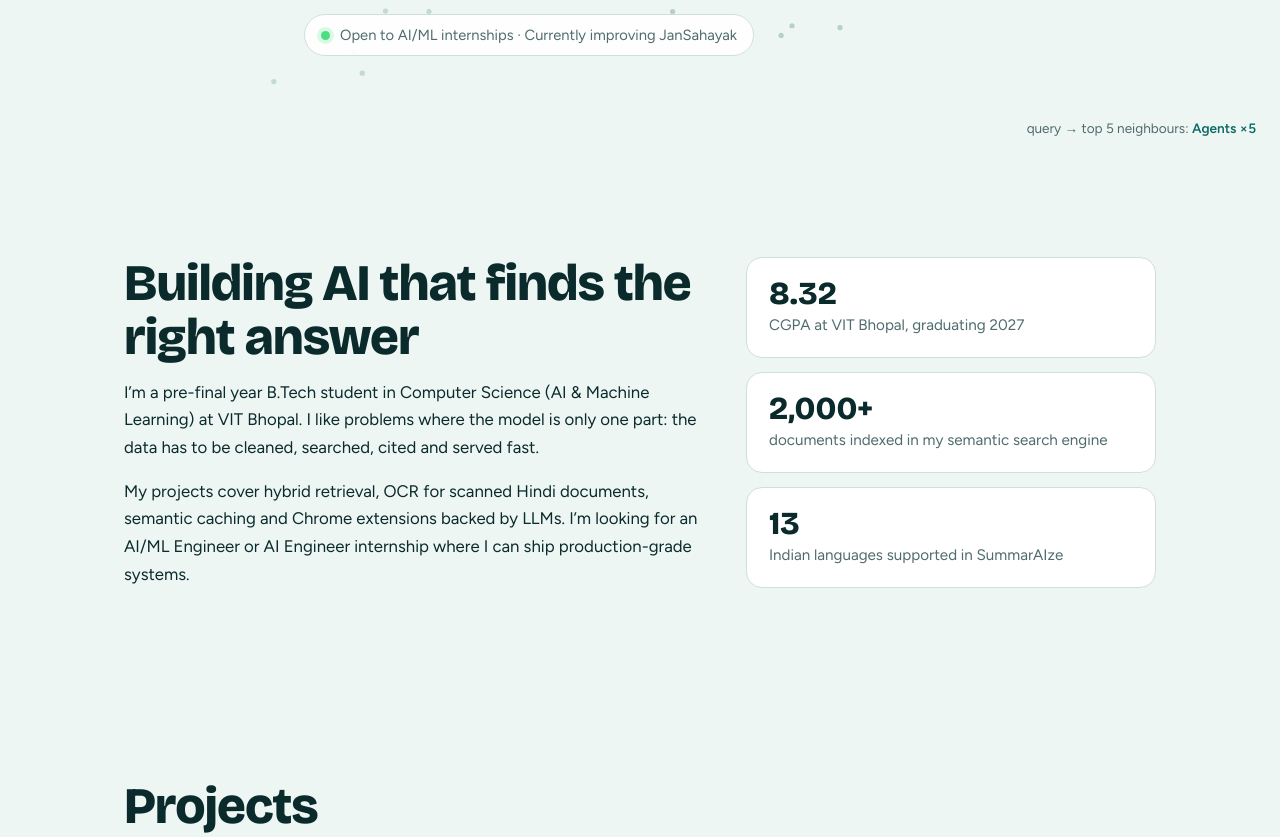
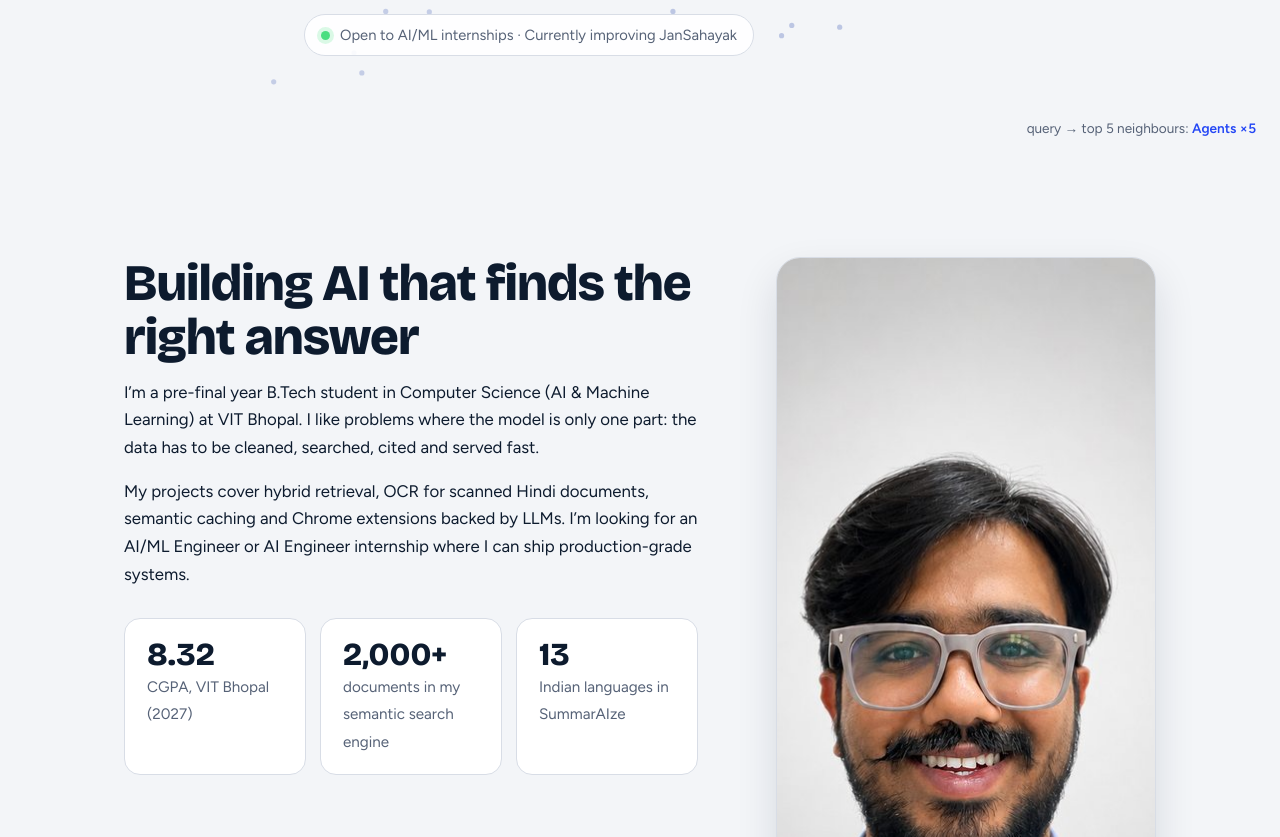
Before and after one commit to LavishDixit/Portfolio, a plain HTML site: page index.html in a window 1280 px wide. Shown: the part 639-1476 px from the top of the page. Drawn offline with nearby package versions, Linux system fonts and the light colour scheme.

Commit message:
Add files via upload
Image added

```diff
--- a/index.html
+++ b/index.html
@@ -14,8 +14,8 @@
 <link href="https://fonts.googleapis.com/css2?family=Bricolage+Grotesque:opsz,wght@12..96,500;12..96,700;12..96,800&family=Figtree:wght@400;500;600&display=swap" rel="stylesheet">
 <style>
 :root{
-  --bg:#eef6f3; --bg2:#ffffff; --line:#cfe0da; --text:#0a2a2c; --muted:#4f6b6c;
-  --violet:#0b6b66; --hi:#bdf0d9;
+  --bg:#f3f5f8; --bg2:#ffffff; --line:#d8dde6; --text:#0d1b2e; --muted:#566277;
+  --violet:#2346f5; --hi:#ffe14d;
   --display:'Bricolage Grotesque','Segoe UI',system-ui,sans-serif;
   --body:'Figtree','Segoe UI',system-ui,sans-serif;
   color-scheme:light;
@@ -27,7 +27,7 @@ a{color:inherit}
 :focus-visible{outline:2px solid var(--violet);outline-offset:3px;border-radius:4px}
 .wrap{max-width:1080px;margin:0 auto;padding:0 24px}
 #progress{position:fixed;top:0;left:0;height:3px;width:0;background:var(--violet);z-index:30}
-nav{position:fixed;top:0;left:0;right:0;z-index:20;background:rgba(238,246,243,.88);backdrop-filter:blur(10px);border-bottom:1px solid var(--line)}
+nav{position:fixed;top:0;left:0;right:0;z-index:20;background:rgba(243,245,248,.88);backdrop-filter:blur(10px);border-bottom:1px solid var(--line)}
 nav .wrap{display:flex;align-items:center;justify-content:space-between;height:60px}
 .logo{font:800 1.15rem var(--display);text-decoration:none}
 nav ul{display:flex;gap:26px;list-style:none}
@@ -36,7 +36,7 @@ nav ul a:hover{color:var(--text)}
 .btn{display:inline-block;padding:12px 22px;border-radius:999px;font-weight:600;text-decoration:none;border:1px solid var(--line);transition:transform .2s,background .2s}
 .btn:hover{transform:translateY(-2px)}
 .btn.main{background:var(--violet);border-color:var(--violet);color:#fff}
-.btn.main:hover{background:#08524e}
+.btn.main:hover{background:#1a37c9}
 .btn.ghost:hover{background:var(--bg2)}
 
 .hero{position:relative;min-height:100vh;display:flex;align-items:center;overflow:hidden;padding-top:60px}
@@ -59,23 +59,24 @@ h2{font:800 clamp(2rem,5vw,3.2rem)/1.05 var(--display);letter-spacing:-.02em;mar
 
 .about{display:grid;grid-template-columns:1.4fr 1fr;gap:48px;align-items:start}
 .about p+p{margin-top:16px}
-.facts{display:grid;gap:14px}
+.facts{display:grid;grid-template-columns:repeat(auto-fit,minmax(150px,1fr));gap:14px;margin-top:30px}
+.photo{width:100%;max-width:380px;aspect-ratio:4/5;object-fit:cover;object-position:50% 18%;border-radius:24px;border:1px solid var(--line);box-shadow:0 18px 40px rgba(13,27,46,.12);justify-self:end}
 .fact{background:var(--bg2);border:1px solid var(--line);border-radius:16px;padding:18px 22px}
 .fact strong{display:block;font:800 2rem/1.1 var(--display)}
 .fact span{color:var(--muted);font-size:.95rem}
 
 .stack{padding-bottom:40px}
-.card{position:sticky;top:calc(84px + var(--i) * 26px);background:var(--bg2);border:1px solid var(--line);border-radius:24px;padding:34px;margin-bottom:34px;box-shadow:0 -14px 30px rgba(10,42,44,.10)}
+.card{position:sticky;top:calc(84px + var(--i) * 26px);background:var(--bg2);border:1px solid var(--line);border-radius:24px;padding:34px;margin-bottom:34px;box-shadow:0 -14px 30px rgba(13,27,46,.10)}
 .card:nth-child(even){background:var(--bg2)}
 .card h3{font:700 clamp(1.4rem,3vw,2rem)/1.15 var(--display);letter-spacing:-.01em}
 .when{color:var(--muted);font-size:.92rem;margin:6px 0 14px}
-.tag{display:inline-block;margin-left:10px;padding:2px 12px;background:var(--hi);border:1px solid #7fd3b2;color:var(--text);border-radius:999px;font:600 .78rem var(--body);vertical-align:middle}
+.tag{display:inline-block;margin-left:10px;padding:2px 12px;background:var(--hi);color:var(--text);border-radius:999px;font:600 .78rem var(--body);vertical-align:middle}
 .why{font-style:italic;color:var(--muted);margin-bottom:16px;max-width:42em}
 .card ul{padding-left:20px;max-width:46em}
 .card li{margin-bottom:9px}
 .card li::marker{color:var(--violet)}
 .chips{display:flex;flex-wrap:wrap;gap:8px;margin-top:18px}
-.chips span{padding:4px 12px;border-radius:999px;background:#dcf1e9;color:#0a5a56;font-size:.86rem}
+.chips span{padding:4px 12px;border-radius:999px;background:#e8edff;color:#1b36c4;font-size:.86rem}
 .links{margin-top:20px;display:flex;gap:12px;flex-wrap:wrap}
 .links a{font-weight:600;color:var(--violet);text-underline-offset:4px}
 
@@ -98,6 +99,7 @@ footer{text-align:center;color:var(--muted);font-size:.88rem;padding:34px 0 50px
 @media (max-width:760px){
   nav ul{display:none}
   .about{grid-template-columns:1fr}
+  .photo{justify-self:start;max-width:300px}
   .card{padding:24px;top:calc(76px + var(--i) * 16px)}
   #readout{left:24px;right:auto;text-align:left;bottom:14px}
 }
@@ -140,12 +142,13 @@ footer{text-align:center;color:var(--muted);font-size:.88rem;padding:34px 0 50px
     <h2>Building AI that finds the right answer</h2>
     <p>I’m a pre-final year B.Tech student in Computer Science (AI &amp; Machine Learning) at VIT Bhopal. I like problems where the model is only one part: the data has to be cleaned, searched, cited and served fast.</p>
     <p>My projects cover hybrid retrieval, OCR for scanned Hindi documents, semantic caching and Chrome extensions backed by LLMs. I’m looking for an AI/ML Engineer or AI Engineer internship where I can ship production-grade systems.</p>
+    <div class="facts">
+      <div class="fact"><strong>8.32</strong><span>CGPA, VIT Bhopal (2027)</span></div>
+      <div class="fact"><strong>2,000+</strong><span>documents in my semantic search engine</span></div>
+      <div class="fact"><strong>13</strong><span>Indian languages in SummarAIze</span></div>
+    </div>
   </div>
-  <div class="facts">
-    <div class="fact"><strong>8.32</strong><span>CGPA at VIT Bhopal, graduating 2027</span></div>
-    <div class="fact"><strong>2,000+</strong><span>documents indexed in my semantic search engine</span></div>
-    <div class="fact"><strong>13</strong><span>Indian languages supported in SummarAIze</span></div>
-  </div>
+  <img class="photo" src="lavish.jpg" alt="Lavish Dixit, smiling, in a blue shirt and grey glasses" width="720" height="1081" loading="lazy">
 </div></section>
 
 <section id="projects"><div class="wrap">
@@ -252,7 +255,7 @@ addEventListener('scroll',prog,{passive:true});prog();
 (function(){
   var cv=document.getElementById('space'),cx=cv.getContext('2d'),out=document.getElementById('readout');
   var reduce=matchMedia('(prefers-reduced-motion: reduce)').matches;
-  var topics=['RAG','OCR','Embeddings','Agents','APIs'],cols=['#8fb5af','#7fa9a3','#a2c2bd','#6f9c96','#b3cfca'];
+  var topics=['RAG','OCR','Embeddings','Agents','APIs'],cols=['#9aa9d4','#8fa0cf','#a9b6dc','#7f95c9','#b4bfe0'];
   var W,H,dpr,pts=[],q={x:0,y:0,on:false,user:false},t=0;
   function gauss(){return Math.random()+Math.random()+Math.random()-1.5}
   function build(){
@@ -276,15 +279,15 @@ addEventListener('scroll',prog,{passive:true});prog();
     pts.forEach(function(p){
       var hit=set.indexOf(p)>-1;
       cx.beginPath();cx.arc(p.x,p.y,hit?5:2.6,0,6.28);
-      cx.fillStyle=hit?'#0b6b66':cols[p.c];cx.globalAlpha=hit?1:.75;cx.fill();
+      cx.fillStyle=hit?'#2346f5':cols[p.c];cx.globalAlpha=hit?1:.75;cx.fill();
     });
     cx.globalAlpha=1;
     if(q.on){
       near.forEach(function(n){
         cx.beginPath();cx.moveTo(q.x,q.y);cx.lineTo(n.p.x,n.p.y);
-        cx.strokeStyle='rgba(11,107,102,.45)';cx.lineWidth=1.2;cx.stroke();
+        cx.strokeStyle='rgba(35,70,245,.45)';cx.lineWidth=1.2;cx.stroke();
       });
-      cx.beginPath();cx.arc(q.x,q.y,9,0,6.28);cx.strokeStyle='#0b6b66';cx.lineWidth=2;cx.stroke();
+      cx.beginPath();cx.arc(q.x,q.y,9,0,6.28);cx.strokeStyle='#2346f5';cx.lineWidth=2;cx.stroke();
       var cnt={};near.forEach(function(n){var k=topics[n.p.c];cnt[k]=(cnt[k]||0)+1});
       out.innerHTML='query → top 5 neighbours: <b>'+Object.keys(cnt).map(function(k){return k+' ×'+cnt[k]}).join(', ')+'</b>';
     }
```
Also changed, not shown: lavish.jpg (added).
